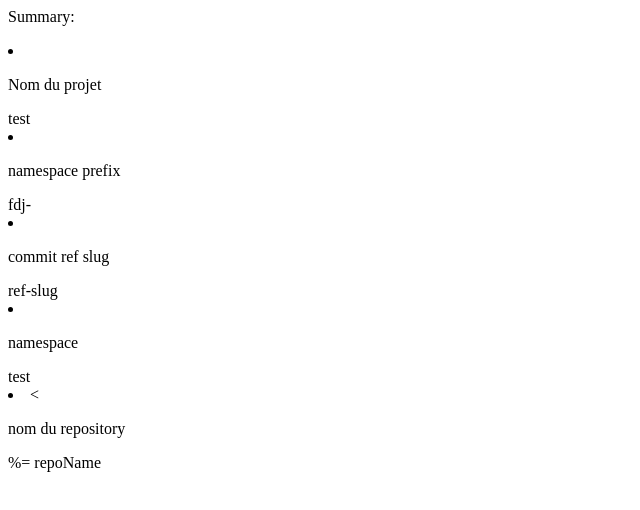
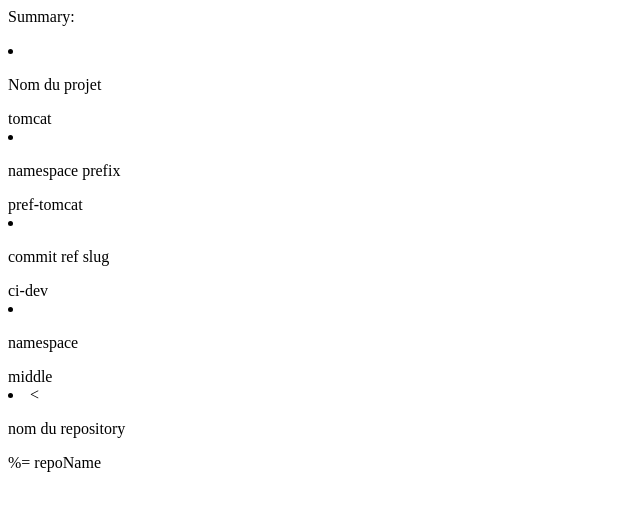
Before and after one commit to khaianis/test, a plain HTML site: page index.html in a window 1280 px wide. Shown: the whole page, without its empty margins (0-640 px from the left). Drawn offline with Linux system fonts and the light colour scheme.

Commit message:
"initial commit from generator"

```diff
--- a/index.html
+++ b/index.html
@@ -1,10 +1,10 @@
 <html>
     <body>
         <p>Summary:</p>
-        <li><p> Nom du projet </p>test</li>
-        <li><p> namespace prefix </p> fdj-</li>
-        <li><p> commit ref slug  </p> ref-slug</li>
-        <li><p> namespace  </p> test </li>
+        <li><p> Nom du projet </p>tomcat</li>
+        <li><p> namespace prefix </p> pref-tomcat</li>
+        <li><p> commit ref slug  </p> ci-dev</li>
+        <li><p> namespace  </p> middle </li>
         <li><<p> nom du repository  </p> %= repoName  </li>
 
 
```
Also changed, not shown: 3 other files.
